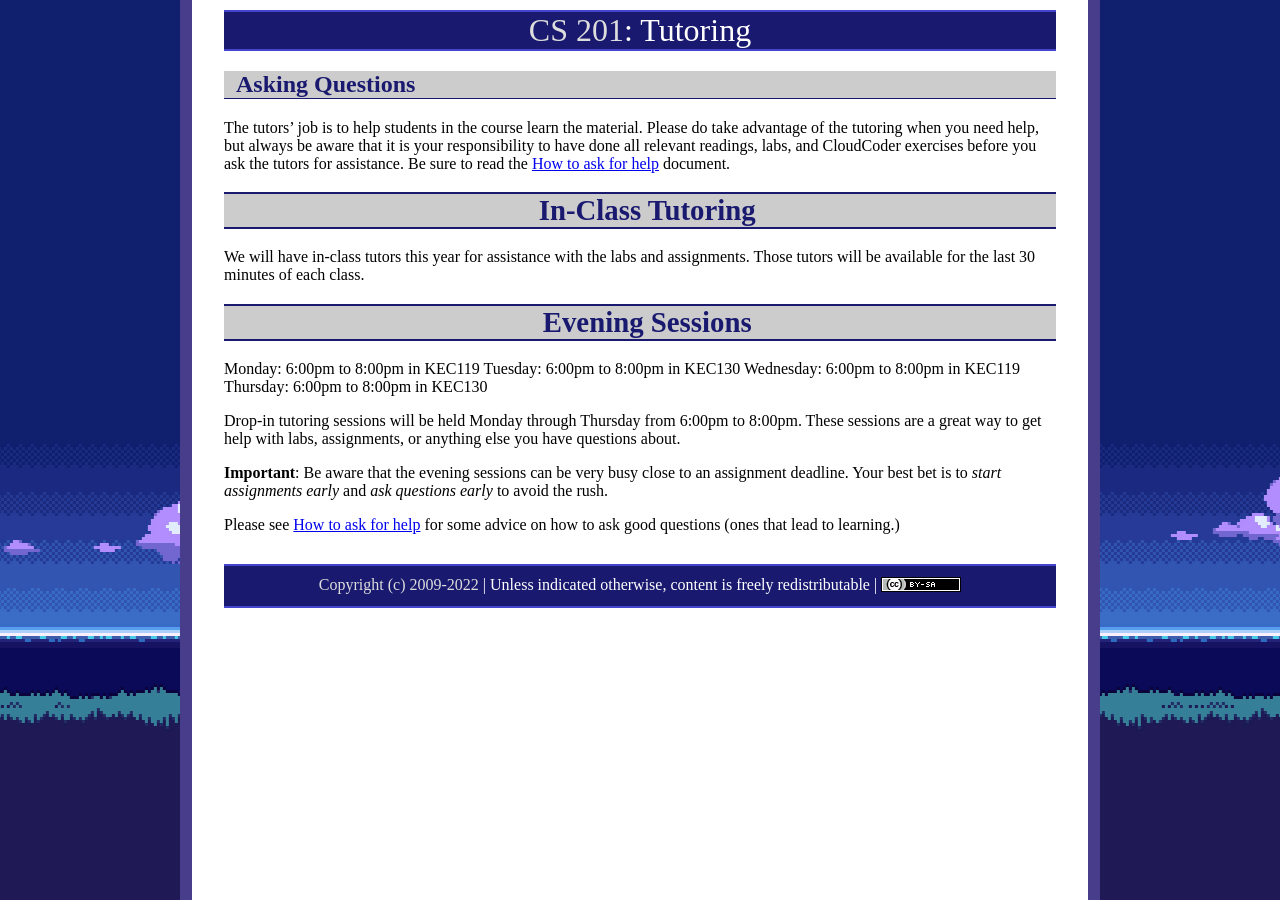
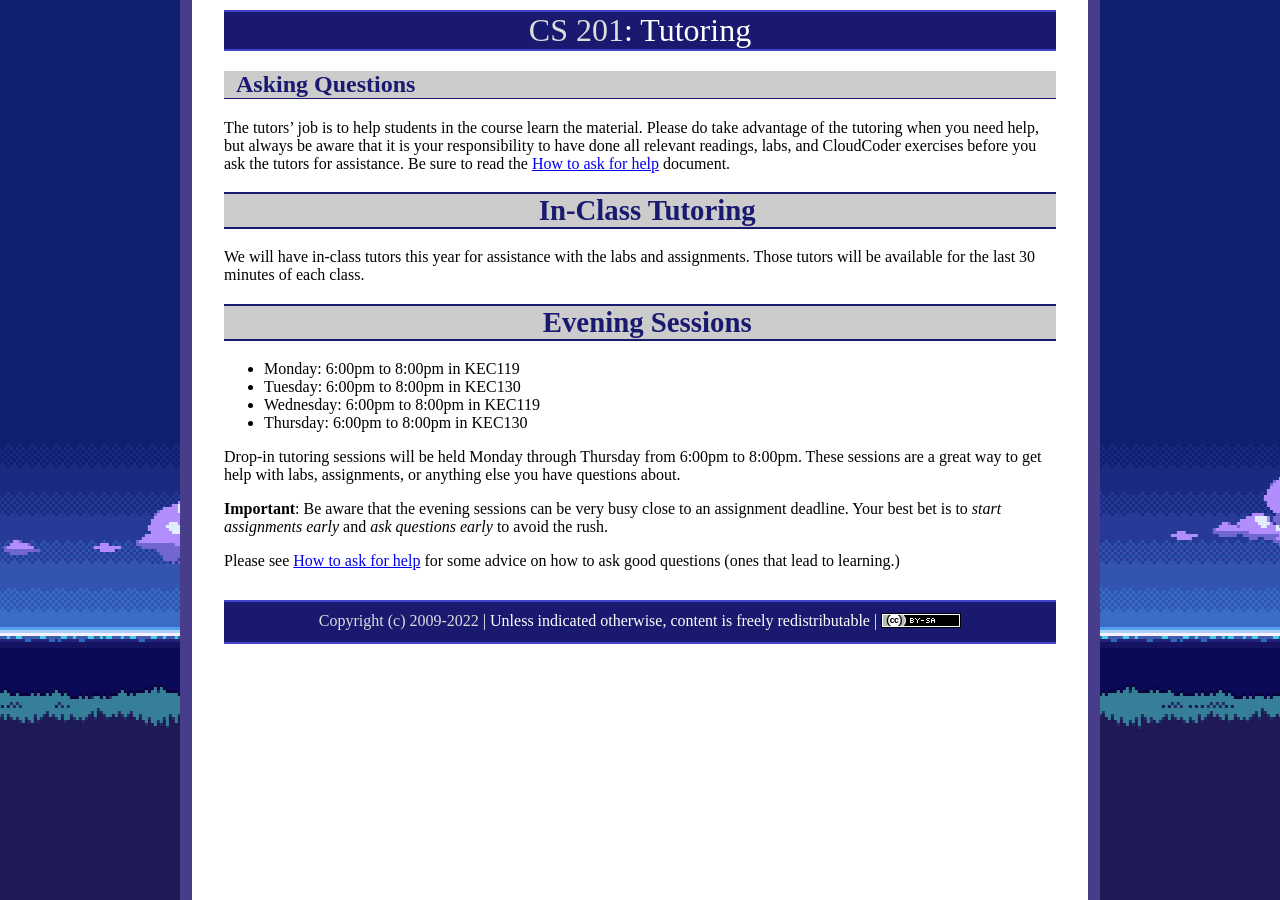
Before and after one commit to ycpcs/cs201-fall2026, a Jekyll site: the page built from tutoring.md, in a window 1280 px wide. Built offline with Jekyll 4.4.1, drawn with Linux system fonts in a browser that asks for light colours.

```diff
--- a/tutoring.md
+++ b/tutoring.md
@@ -13,10 +13,10 @@ We will have in-class tutors this year for assistance with the labs and assignme
 # Evening Sessions
 
 
-Monday: 6:00pm to 8:00pm in KEC119
-Tuesday: 6:00pm to 8:00pm in KEC130
-Wednesday: 6:00pm to 8:00pm in KEC119
-Thursday: 6:00pm to 8:00pm in KEC130
+- Monday: 6:00pm to 8:00pm in KEC119
+- Tuesday: 6:00pm to 8:00pm in KEC130
+- Wednesday: 6:00pm to 8:00pm in KEC119
+- Thursday: 6:00pm to 8:00pm in KEC130
 
 Drop-in tutoring sessions will be held Monday through Thursday from
 6:00pm to 8:00pm.  These sessions are a great way to get help with labs,
```
